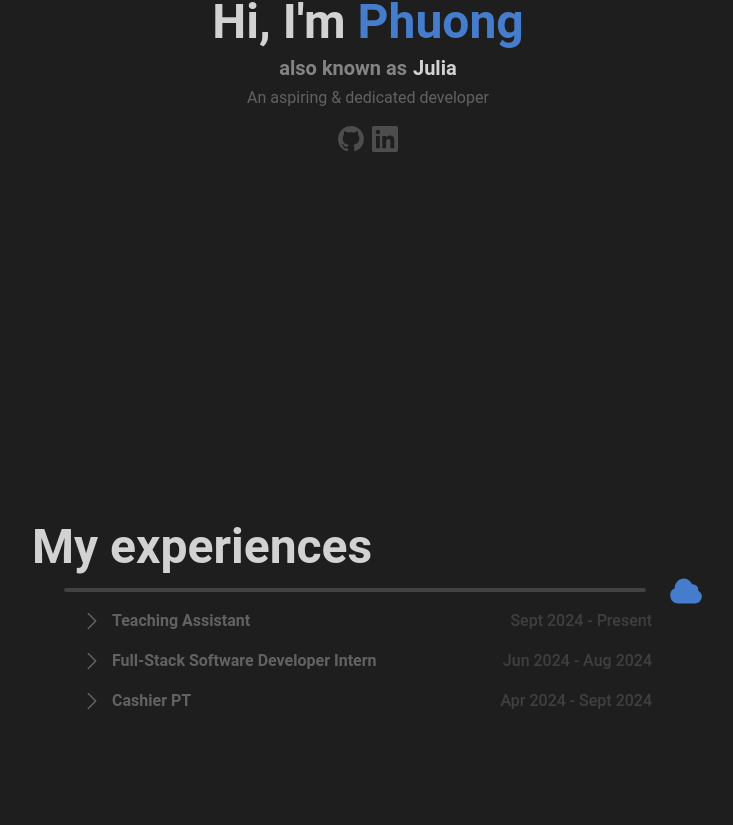
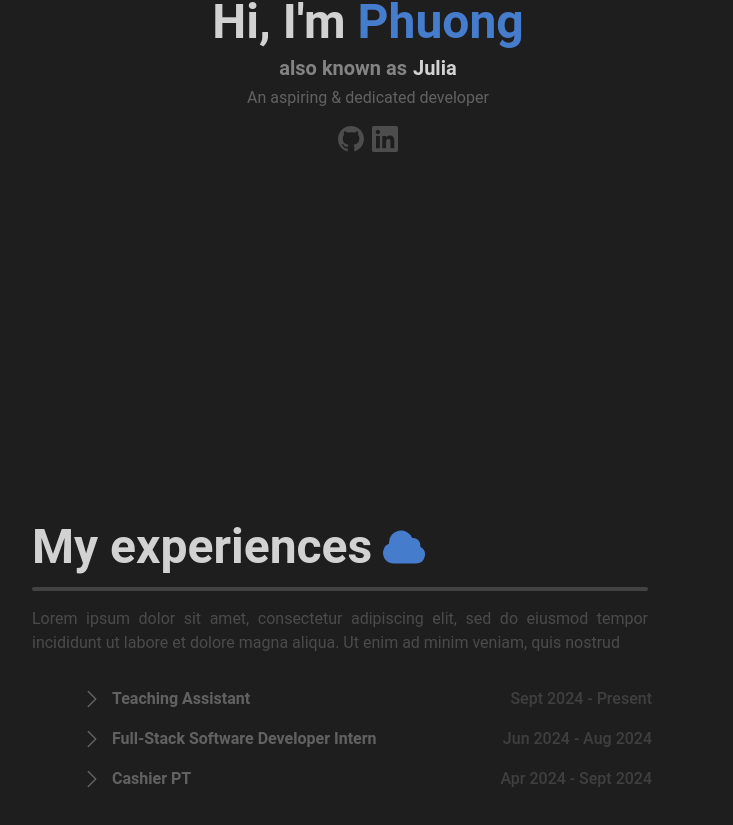
Before and after one commit to phuongwj/portfolio-101, a Next.js app: page / in a window 1280 px wide. Shown: the part 325-1150 px from the top of the page, without its empty margins (272-1005 px from the left). Built offline with nearby package versions, Linux system fonts and the light colour scheme.

Commit message:
Idea for now for Experiences.jsx

```diff
--- a/src/app/components/Experiences.jsx
+++ b/src/app/components/Experiences.jsx
@@ -8,19 +8,23 @@ export default function Experiences() {
     const expsSorted = exps.sort((a, b) => b.id - a.id);
 
     return (
-        <section className="h-screen w-42 py-12 mx-auto flex flex-col items-center">
-            <header className="flex flex-col self-start space-y-5">
+        <section className="h-screen w-42 py-12 mx-auto flex flex-col gap-4 items-center">
+            <header className="flex flex-row gap-2 self-start">
                 <h1 className="font-bold text-5xl transition duration-500 text-white/80"> My experiences </h1>
-            </header>
-            <section className="w-full inline-flex items-center gap-5.5 pl-8">
-                <hr className="border-2 border-gray-800 rounded-full grow"/>
-                <section className="pt-0.5">
-                    <svg xmlns="http://www.w3.org/2000/svg" viewBox="0 0 24 24" className="size-9 transition duration-500 fill-mainC">
+                <section className="">
+                    <svg xmlns="http://www.w3.org/2000/svg" viewBox="0 0 24 24" className="size-12 fill-mainC">
                         <path fillRule="evenodd"
                         d="M4.5 9.75a6 6 0 0 1 11.573-2.226 3.75 3.75 0 0 1 4.133 4.303A4.5 4.5 0 0 1 18 20.25H6.75a5.25 5.25 0 0 1-2.23-10.004 6.072 6.072 0 0 1-.02-.496Z" clipRule="evenodd" />
                     </svg>
                 </section>
+            </header>
+            <section className="w-full pr-14 items-center gap-5.5">
+                <hr className="border-2 border-gray-800 rounded-full grow"/>
             </section>
+            <p className="text-justify pr-14 text-white/20 mb-4">
+                Lorem ipsum dolor sit amet, consectetur adipiscing elit, sed do eiusmod tempor incididunt ut labore et dolore magna aliqua.
+                Ut enim ad minim veniam, quis nostrud
+            </p>
             <main className="h-28 w-100 group/bgg flex flex-col">
                 <section className="h-52 flex justify-center">
                     <ul className="flex flex-col w-fit gap-4 pr-1 overflow-y-scroll">
```
